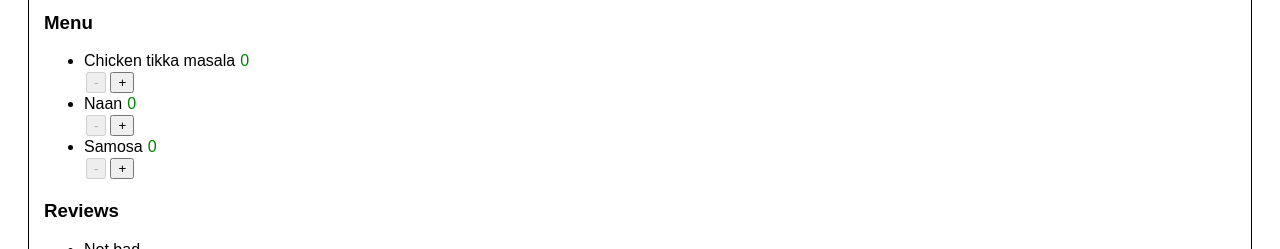
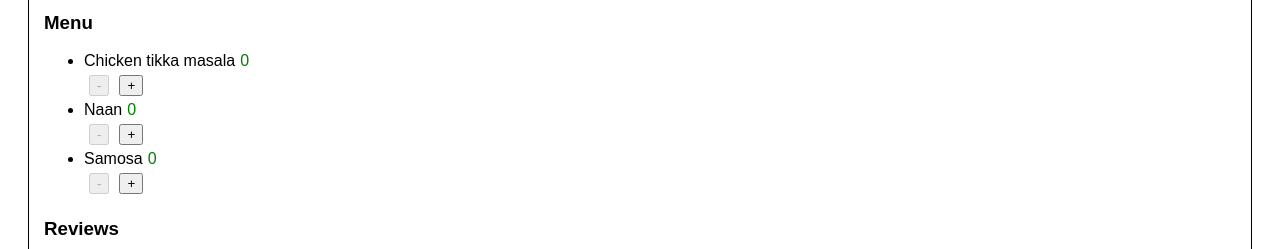
Before and after one commit to lapkinu/react-jsr-course, a React (Vite) app: page /restaurants/982bfbce-c5e0-41a0-9f99-d5c20ecee49d in a window 1280 px wide. Shown: the part 209-458 px from the top of the page. Built offline with nearby package versions, Linux system fonts and the light colour scheme.

Commit message:
hw-3: added Counter.jsx, utils/counters.js and rename RestaurantTab.jsx to Tab.jsx

```diff
--- /dev/null
+++ b/src/components/Counter/Counter.jsx
@@ -0,0 +1,24 @@
+import { COUNTER_LIMITS } from '../../constants/limits';
+
+export const Counter = ({ value, onIncrement, onDecrement }) => {
+  return (
+    <div className="counter">
+      <button
+        style={{ margin: '5px' }}
+        className="counter__button"
+        onClick={onDecrement}
+        disabled={value <= COUNTER_LIMITS.MIN}
+      >
+        -
+      </button>
+      <button
+        style={{ margin: '5px' }}
+        className="counter__button"
+        onClick={onIncrement}
+        disabled={value >= COUNTER_LIMITS.MAX}
+      >
+        +
+      </button>
+    </div>
+  );
+};
--- a/src/components/MenuItem/MenuItem.jsx
+++ b/src/components/MenuItem/MenuItem.jsx
@@ -1,31 +1,19 @@
-import { COUNTER_LIMITS } from '../../constants/limits';
+import { Counter } from '../Counter/Counter';
 
 export const MenuItem = ({ dish, name, count, handleIncrement, handleDecrement }) => {
-  if (!dish) return null;
+  if (!dish) {
+    return null;
+  }
+
+  const handlePlus = () => handleIncrement(dish.id);
+  const handleMinus = () => handleDecrement(dish.id);
 
   return (
     <li>
       <span>{name}</span>
       <span style={{ margin: '5px', color: 'green' }}>{count}</span>
       <div className="menu-item__controls">
-        <button
-          className="control-button control-button--minus"
-          style={{ margin: '2px' }}
-          className="control-button control-button--minus"
-          onClick={() => handleDecrement(dish.id)}
-          disabled={count === COUNTER_LIMITS.MIN}
-        >
-          -
-        </button>
-        <button
-          className="control-button control-button--plus"
-          style={{ margin: '2px' }}
-          className="control-button control-button--plus"
-          onClick={() => handleIncrement(dish.id)}
-          disabled={count === COUNTER_LIMITS.MAX}
-        >
-          +
-        </button>
+        <Counter value={count} onIncrement={handlePlus} onDecrement={handleMinus} />
       </div>
     </li>
   );
--- a/src/components/RestaurantTabs/RestaurantTabs.jsx
+++ b/src/components/RestaurantTabs/RestaurantTabs.jsx
@@ -1,11 +1,11 @@
-import { RestaurantTab } from '../RestaurantTab/RestaurantTab';
+import { Tab } from '../Tab/Tab';
 
 export const RestaurantTabs = ({ restaurants, activeId, onTabClic }) => {
   return (
     <div className="tabs-container">
       {restaurants.map((restaurant) => {
         return (
-          <RestaurantTab
+          <Tab
             key={restaurant.id}
             name={restaurant.name}
             isActive={restaurant.id === activeId}
--- a/src/components/RestaurantsPage/RestaurantsPage.jsx
+++ b/src/components/RestaurantsPage/RestaurantsPage.jsx
@@ -3,7 +3,7 @@ import { restaurants } from '../../../materials/mock';
 import { RestaurantCard } from '../RestaurantCard/RestaurantCard';
 import { RestaurantsPageHeader } from '../RestaurantsPageHeader/RestaurantsPageHeader';
 import { RestaurantTabs } from '../RestaurantTabs/RestaurantTabs';
-import { COUNTER_LIMITS } from '../../constants/limits';
+import { incrementKey, decrementKey } from '../../utils/counters';
 
 export const RestaurantsPage = ({ title }) => {
   const [activRestaurantId, setActivRestaurantId] = useState(restaurants[0]?.id);
@@ -12,31 +12,11 @@ export const RestaurantsPage = ({ title }) => {
   const [basket, setBasket] = useState({});
 
   const handleIncrement = (dishId) => {
-    setBasket((prev) => {
-      const currentCount = prev[dishId] || 0;
-      return currentCount >= COUNTER_LIMITS.MAX ? prev : { ...prev, [dishId]: currentCount + 1 };
-    });
+    setBasket((prev) => incrementKey(prev, dishId));
   };
 
   const handleDecrement = (dishId) => {
-    setBasket((prev) => {
-      const currentCount = prev[dishId] || 0;
-
-      if (currentCount <= COUNTER_LIMITS.MIN) {
-        return prev;
-      }
-
-      const newCount = currentCount - 1;
-      const newBasket = { ...prev };
-
-      if (newCount === 0) {
-        delete newBasket[dishId];
-      } else {
-        newBasket[dishId] = newCount;
-      }
-
-      return newBasket;
-    });
+    setBasket((prev) => decrementKey(prev, dishId));
   };
 
   if (!restaurants || restaurants.length === 0) {
--- a/src/components/RestaurantTab/RestaurantTab.jsx
+++ b/src/components/Tab/Tab.jsx
@@ -1,4 +1,4 @@
-export const RestaurantTab = ({ name, isActive, onClick }) => {
+export const Tab = ({ name, isActive, onClick }) => {
   return (
     <button
       style={{ margin: '10px' }}
--- /dev/null
+++ b/src/utils/counters.js
@@ -0,0 +1,33 @@
+import { COUNTER_LIMITS } from '../constants/limits';
+
+export const incrementKey = (counters, key) => {
+  const currentCount = counters[key] || 0;
+
+  if (currentCount >= COUNTER_LIMITS.MAX) {
+    return counters;
+  }
+
+  return {
+    ...counters,
+    [key]: currentCount + 1,
+  };
+};
+
+export const decrementKey = (counters, key) => {
+  const currentCount = counters[key] || 0;
+
+  if (currentCount <= COUNTER_LIMITS.MIN) {
+    return counters;
+  }
+
+  const newCount = currentCount - 1;
+  const updatedCounters = { ...counters };
+
+  if (newCount === COUNTER_LIMITS.MIN) {
+    delete updatedCounters[key];
+  } else {
+    updatedCounters[key] = newCount;
+  }
+
+  return updatedCounters;
+};
```
